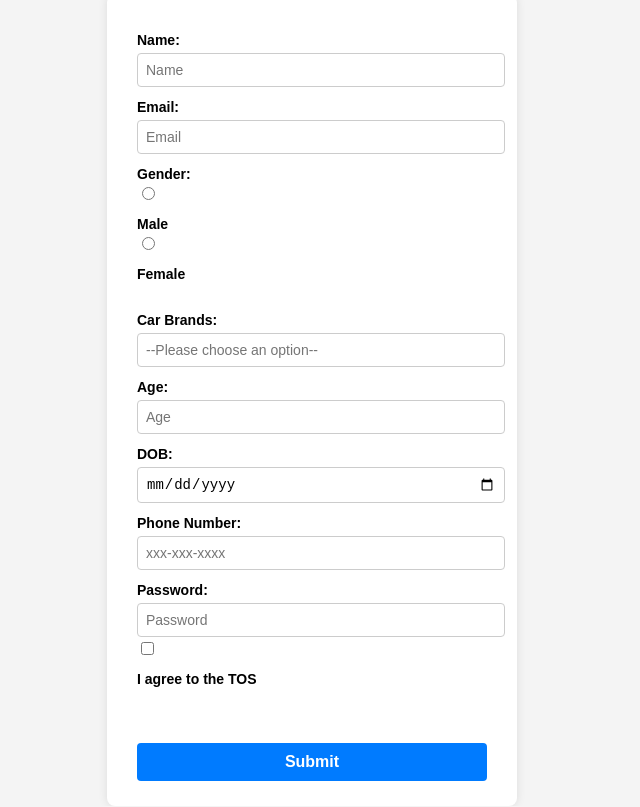
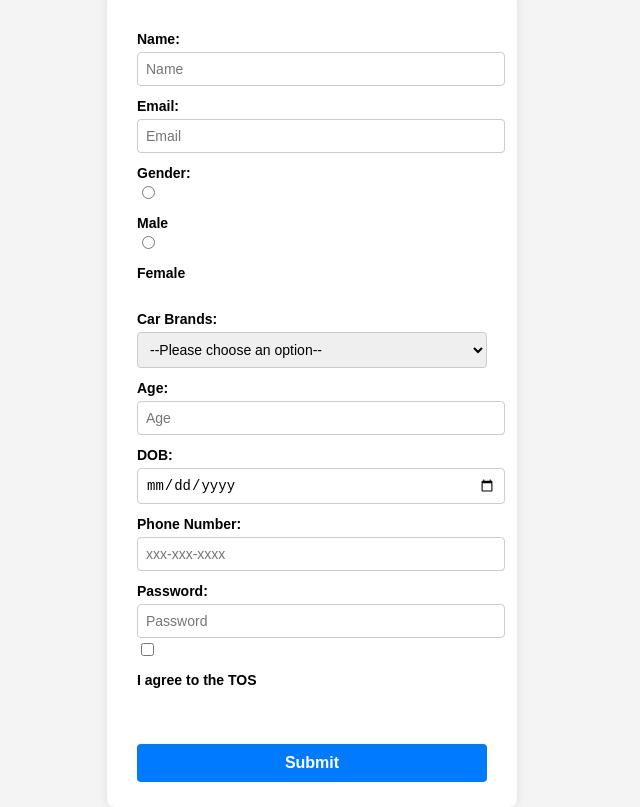
Before and after one commit to acciojob/signup-form-car-JAYESHDAMBALE, a website: page main.html in a window 1280 px wide. Shown: the whole page, without its empty margins (328-968 px from the left). Drawn offline with Linux system fonts and the light colour scheme.

Commit message:
created a submission

```diff
--- a/main.html
+++ b/main.html
@@ -26,8 +26,14 @@
         <label for="gender_f">Female</label>
         <br>
 		<!--Car Brands-->
-		<label for="carBrands">Car Brands:</label>
-		<input type="Select" id="cars" placeholder="--Please choose an option--" required><br>
+		<label for="cars">Car Brands:</label>
+		<select id="cars" name="cars" required>
+		    <option value="">--Please choose an option--</option>
+		    <option value="BMW">BMW</option>
+		    <option value="Audi">Audi</option>
+		    <option value="Mercedes">Mercedes</option>
+		</select>
+
 		 <!-- Age -->
         <label for="age">Age:</label>
         <input type="number" id="age" name="age" placeholder="Age" required><br>
```
